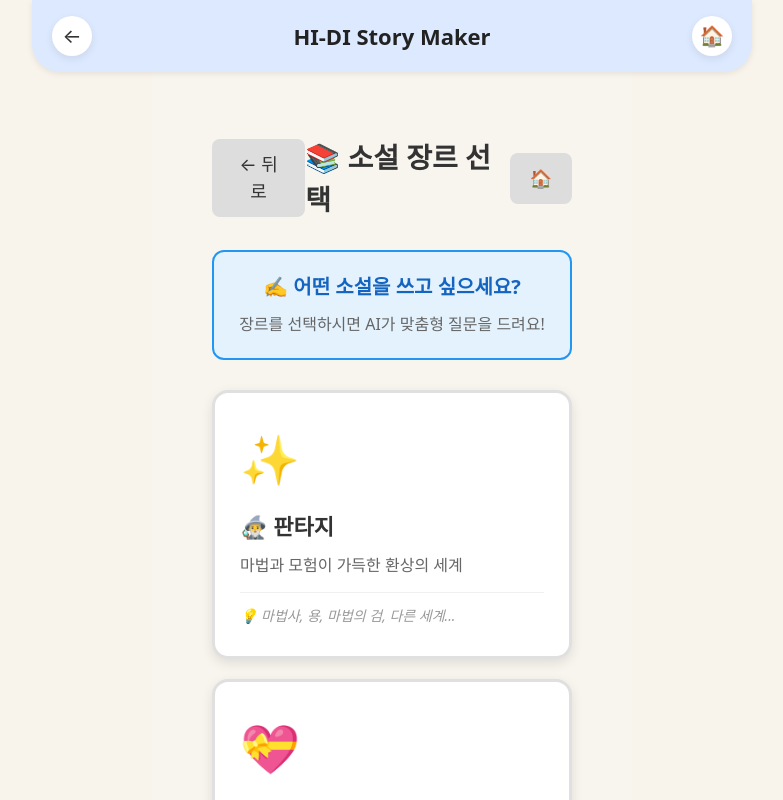
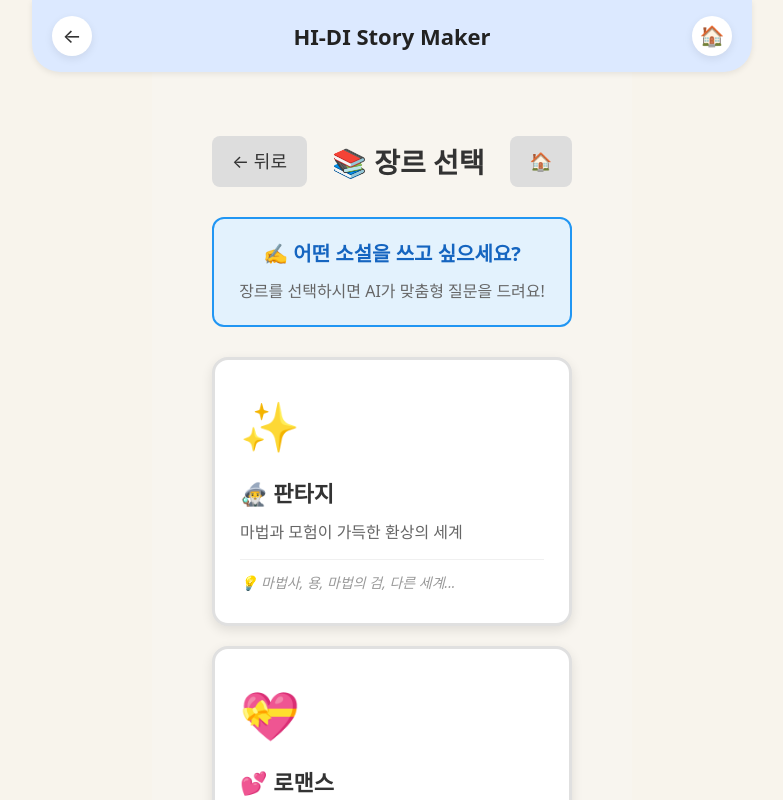
Before and after one commit to sunsudun25-cloud/hidi-story-maker, a React (Vite) app: page /writing/novel/genre in a window 1280 px wide. Shown: the top 800 px of the page, without its empty margins (248-1031 px from the left). Built offline with nearby package versions, Linux system fonts and the light colour scheme; no server answers.

Commit message:
UI: Remove '소설' text from novel genre selection page header and labels

```diff
--- a/src/pages/NovelGenreSelect.tsx
+++ b/src/pages/NovelGenreSelect.tsx
@@ -52,7 +52,7 @@ export default function NovelGenreSelect() {
     navigate("/writing/genre/questions", {
       state: {
         genre: "novel",
-        genreLabel: `📚 소설 (${genreLabel})`,
+        genreLabel: genreLabel,
         genreGuide: "등장인물 → 배경 → 사건 → 결말 순으로",
         novelSubGenre: genreKey
       }
@@ -87,7 +87,7 @@ export default function NovelGenreSelect() {
           ← 뒤로
         </button>
         <h1 style={{ fontSize: "28px", fontWeight: "bold", margin: 0 }}>
-          📚 소설 장르 선택
+          📚 장르 선택
         </h1>
         <button
           onClick={() => navigate("/home")}
```
